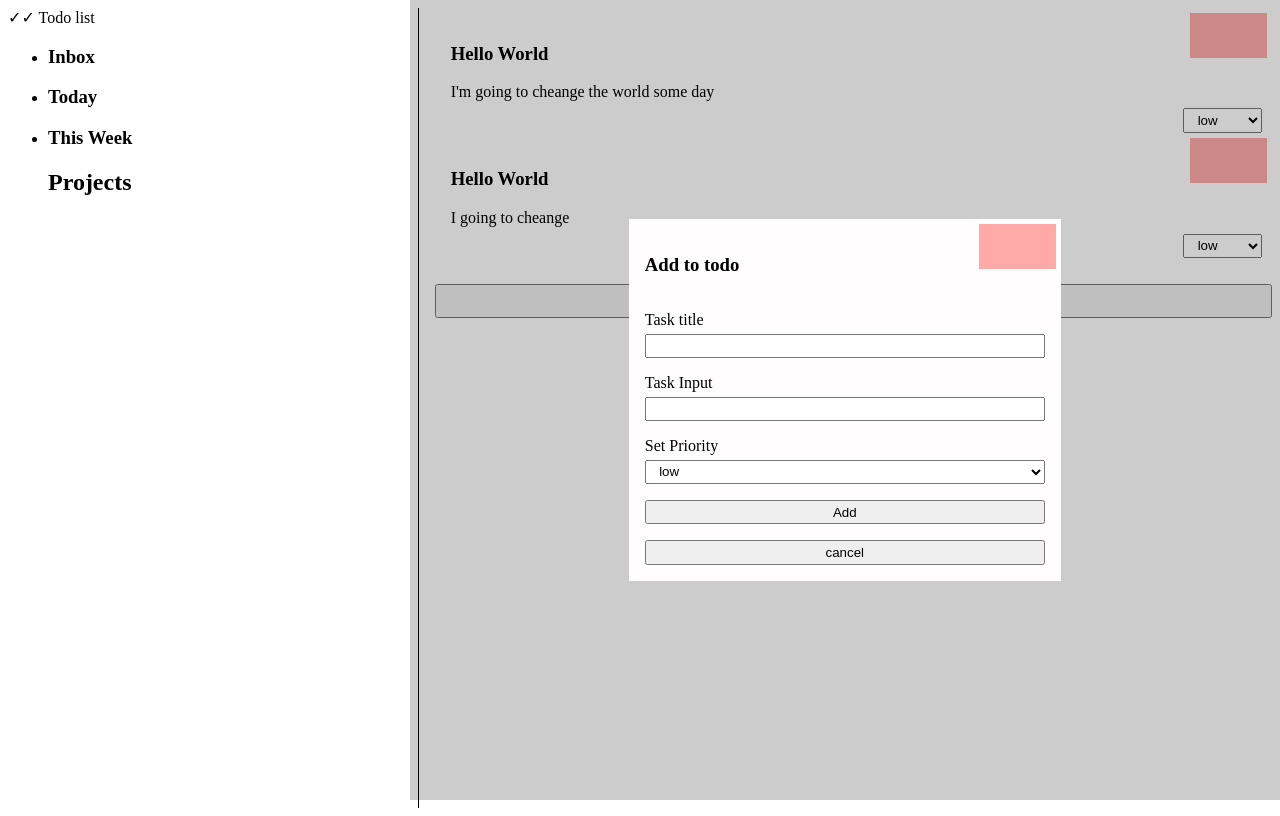
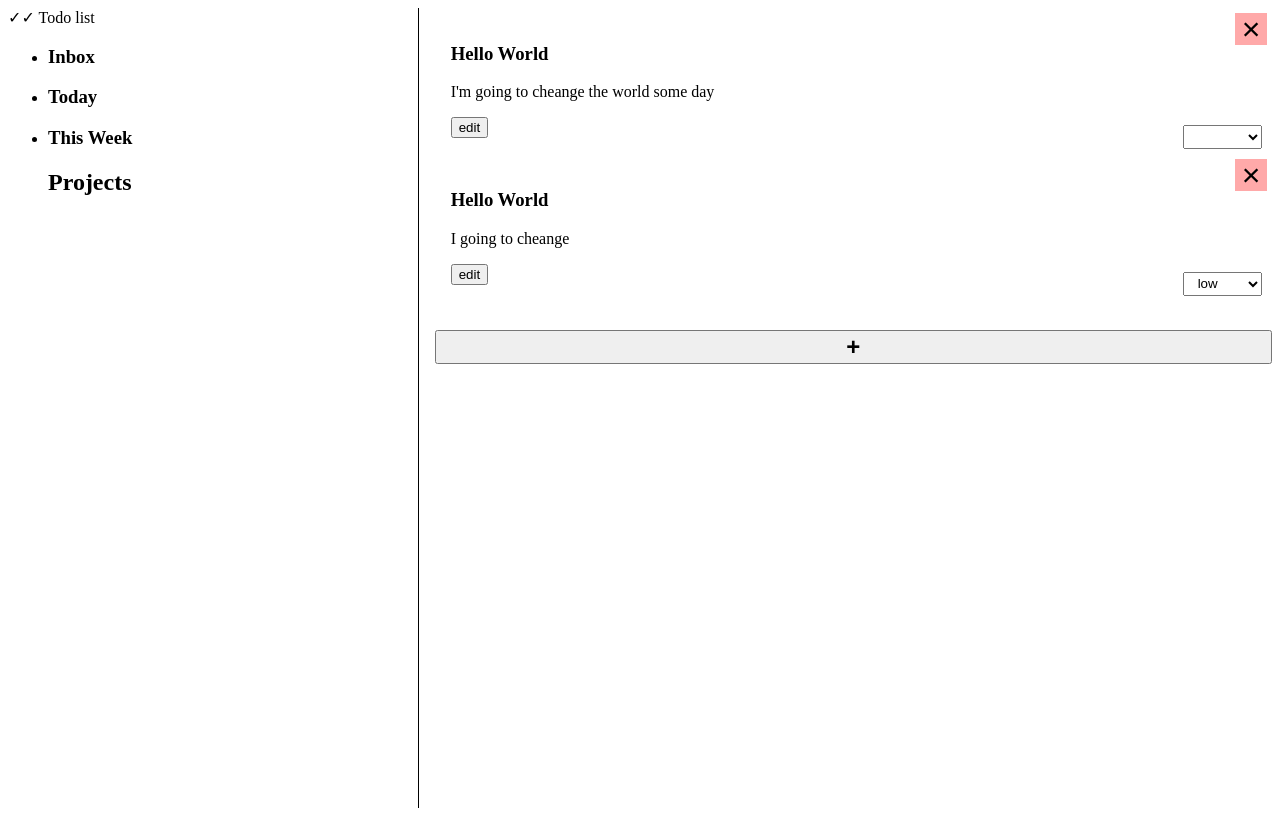
Before and after one commit to prince-hope1975/complex_todo, a website built with webpack: page dist/index.html in a window 1280 px wide. Built offline with nearby package versions, Linux system fonts and the light colour scheme.

Commit message:
added ability to delete

```diff
--- a/src/index.js
+++ b/src/index.js
@@ -1,16 +1,17 @@
+const bodyy = getClassNode("bodyy");
+const main = getClassNode("body");
+
 import {
-//   wrap,
+  //   wrap,
   getClassNode,
   newNode,
   events,
   toggleClass,
-//   addClass,
   createSelect,
-//   changVisibility,
   deleteBtn,
-//   labelWrap
+  wrap,
 } from "./modules/shorts";
-import {form} from "./modules/components"
+import { form } from "./modules/components";
 import "../src/style/style.css";
 const TodoObject = (title, description, dueDate, priority, notes) => {
   this.title = title;
@@ -22,7 +23,7 @@ const TodoObject = (title, description, dueDate, priority, notes) => {
 };
 const addTask = () => {};
 
-const TodoItem = () => {
+const TodoItem = (heading = "", content = "", option) => {
   const container = newNode("div");
   const contentContainer = newNode("div");
   const Div = newNode("div");
@@ -30,19 +31,35 @@ const TodoItem = () => {
   const h3 = newNode("h3");
   const p = newNode("p");
   const select = createSelect();
-  events(select,(e)=>{
-      const val = e.target.value
-    const parent = e.target.parentNode.parentNode
-     parent.className = `mainContainer ${val}`
+  const editBtn = newNode("button");
+  const Form = form("Edit Task");
+  editBtn.textContent = "edit";
+  events(editBtn, () => {
+    toggleClass(Form.modal, "visible");
+  });
+  events(
+    select,
+    (e) => {
+      const val = e.target.value;
+      const parent = e.target.parentNode.parentNode;
+      parent.className = `mainContainer ${val}`;
+    },
+    "change"
+  );
 
-  },"change")
+  // events(button, () => toggleClass(container, "visible"));
+  button.addEventListener("click", (e) => {
+    console.log(e.target);
+    e.target.parentElement.parentElement.parentElement.classList.add(
+      "visible"
+    );
+  });
 
-  events(button, () => toggleClass(container, "visible"));
-
-  const defaultConfig = (heading, content) => {
+  const defaultConfig = ((heading, content, option) => {
     h3.textContent = heading;
     p.textContent = content;
-  };
+    select.value = option;
+  })(heading, content, option);
   const editHeading = (val) => {
     h3.textContent = val;
   };
@@ -51,18 +68,20 @@ const TodoItem = () => {
   };
 
   // TODO update component
-  const structureItems = () => {
+  const structureItems = (() => {
     container.appendChild(h3);
     contentContainer.appendChild(p);
 
     container.appendChild(contentContainer);
     container.appendChild(select);
+    container.appendChild(editBtn);
     contentContainer.appendChild(button);
     Div.appendChild(container);
+    main.appendChild(Form.modal);
 
     Div.classList.add("mainContainer");
     return Div;
-  };
+  })();
   const changePriority = () => {
     // TODO
     null;
@@ -76,23 +95,49 @@ const TodoItem = () => {
   };
 };
 
-const bodyy = getClassNode("bodyy");
+const Form = form();
 const addItems = (() => {
   const addBtn = newNode("button");
   addBtn.classList.add("addBtn");
   addBtn.innerHTML = "&plus;";
-events(addBtn, (e)=>{
+
+  events(addBtn, (e) => {
     e.preventDefault();
-    toggleClass(form.modal, "visible")} );
+    toggleClass(Form.modal, "visible");
+  });
   bodyy.appendChild(addBtn);
 })();
-const newProject = TodoItem();
-newProject.editHeading("Hello World");
-newProject.editContent("I'm going to cheange the world some day");
-bodyy.appendChild(newProject.structureItems());
 
-const oldProject = TodoItem();
+events(
+  Form.form,
+  (e) => {
+    e.preventDefault();
+    const [title, content, options] = Form.getFormValues();
+    if (title && content && options) {
+      const newProject = TodoItem(title, content, options);
+      console.log(newProject.structureItems);
+      bodyy.appendChild(newProject.structureItems);
+    }
+    e.target.parentElement.classList.toggle("visible");
+  },
+  "submit"
+);
+const reducer =(val) =>{
+  switch (val){
+    case "TODAY":
 
-oldProject.editHeading("Hello World");
-oldProject.editContent("I going to cheange");
-bodyy.appendChild(oldProject.structureItems());
+  }
+}
+const newProject = TodoItem(
+  "Hello World",
+  "I'm going to cheange the world some day"
+);
+bodyy.appendChild(newProject.structureItems);
+
+const oldProject = TodoItem("Hello World", "I going to cheange", "low");
+
+bodyy.appendChild(oldProject.structureItems);
+
+const addToList=()=>{
+
+}
--- a/src/modules/components.js
+++ b/src/modules/components.js
@@ -11,11 +11,17 @@ import {
   allAttribute
 } from "./shorts";
 
-export const form = ((heading = "", content = "", priority = "") => {
+export const form = ((header,heading = "", content = "", priority = "") => {
+  const setValues=()=>{
+
+  }
   const bodyy = getClassNode("body");
   // modal
   const modal = newNode("div");
+
   modal.classList.add("modal");
+  modal.classList.add("visible");
+
   // Form
   const form = newNode("form");
   form.classList.add("form");
@@ -31,7 +37,7 @@ export const form = ((heading = "", content = "", priority = "") => {
   const option = createSelect();
   addClass(btnSave, "save");
   addClass(btnCancel, "remove");
-  h3.textContent = "Add to todo";
+  h3.textContent = header||"Add to todo";
   title.value = heading;
   textInput.value = content;
   const titleWrap = labelWrap(title, "Task title");
@@ -39,13 +45,20 @@ export const form = ((heading = "", content = "", priority = "") => {
   const optionWrap = labelWrap(option,"Set Priority")
   const del = deleteBtn();
   // ! Remember to change this
-  // del.addEventListener("click",(e)=>{
-  //       console.log(e.target.value)
-  // })
+  del.addEventListener("click",(e)=>{
+    e.preventDefault();
+        console.log(e.target)
+        e.target.parentElement.parentElement.classList.toggle("visible");
+  })
+  let formValues = []
+  events(form, ()=>{
+   formValues = [title.value,textInput.value,option.value]
+  },"submit")
+  const getFormValues=()=>(formValues)
 
   //! The "wrap" function is used to append all the elements in the array to the main element
   wrap(form, [h3, titleWrap, textInputWrap, optionWrap, btnSave, btnCancel, del]);
   wrap(modal, [form]);
   wrap(bodyy, [modal]);
-  return { modal };
-})();
+  return { modal, getFormValues, form };
+});
--- a/src/modules/shorts.js
+++ b/src/modules/shorts.js
@@ -3,7 +3,7 @@ export const getClassNode = (classItem) => {
   return item;
 };
 export const deleteBtn =()=>{
-const button =newNode("input");
+const button =newNode("button");
 
    button.innerHTML = "&times;";
    button.classList.add("deleteBtn");
--- a/src/style/style.css
+++ b/src/style/style.css
@@ -1,7 +1,21 @@
 body {
   display: grid;
-  grid-template-columns: 1fr 1fr 1fr;
   gap: 0 1em;
+  grid-template-columns: 1fr;
+}
+@media (min-width: 500px) {
+  body {
+    grid-template-columns: 1fr 1fr 1fr;
+  }
+  body .body {
+    grid-row: span 1;
+    grid-column: span 2;
+  }
+  body .bodyy {
+    position: relative;
+    display: flex;
+    flex-direction: column;
+  }
 }
 
 nav {
@@ -12,17 +26,6 @@ nav {
 input, select, option {
   outline: none;
   padding: 0.2em 0.7em;
-}
-
-.body {
-  grid-row: span 1;
-  grid-column: span 2;
-}
-
-.bodyy {
-  position: relative;
-  display: flex;
-  flex-direction: column;
 }
 
 .addBtn {
```
Also changed, not shown: dist/main.js.
